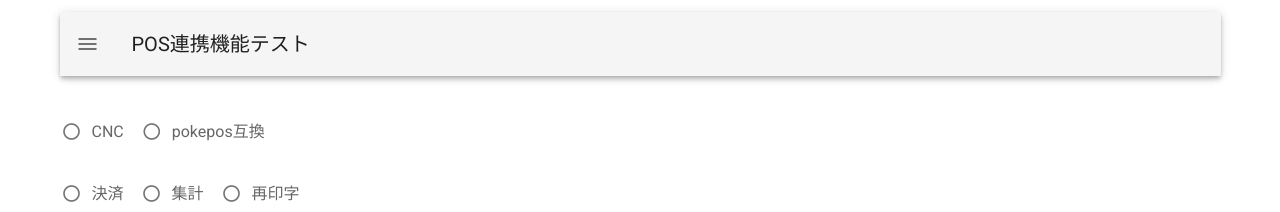
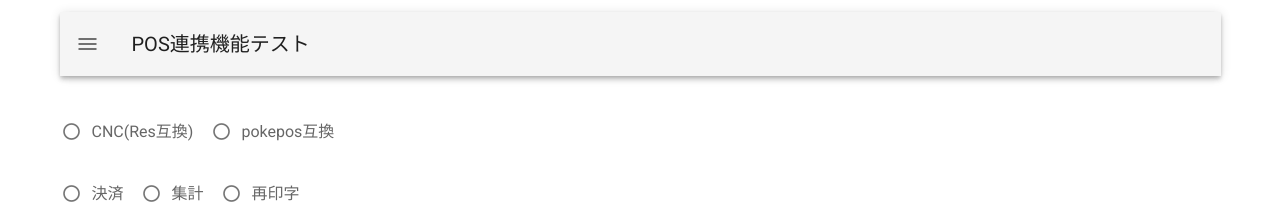
Before and after one commit to CODIANZ/clt.cnctools, a Vue app: page /tools/pos in a window 1280 px wide. Shown: the top 212 px of the page. Built offline with nearby package versions, Linux system fonts and the light colour scheme.

Commit message:
POS 連携処理 実装 (途中)

```diff
--- a/src/codes/UrlBuilder/Builders/Cnc.ts
+++ b/src/codes/UrlBuilder/Builders/Cnc.ts
@@ -74,7 +74,7 @@ export class Cnc extends Base {
   protected doLump() {
     const params = this.Params;
     if ((params.moneytype === "Credit" || params.moneytype === "NFC") && (params.job === "Sales" || params.job === "ApprovedSales")) {
-      return {"Lump": params.bLump ? "true" : "false"};
+      return {"lump": params.bLump ? "true" : "false"};
     }
     return undefined;
   }
--- a/src/views/tools/POS.vue
+++ b/src/views/tools/POS.vue
@@ -138,7 +138,7 @@
             :rules="[required,range(1,999999)]"
           />
         </v-col>
-        <v-col>
+        <v-col v-if="isLump">
           <v-checkbox
             v-model="m.p.bLump"
             label="一括払優先"
@@ -338,13 +338,12 @@ import { defineComponent, computed, reactive, ref, watch } from "@vue/compositio
 import { iform, validations } from "@/codes/FormUtil";
 import { UrlBuilder } from "@/codes/UrlBuilder";
 import { ResultStore } from "@/codes/ResultStore";
+import { mode_t } from "@/codes/UrlBuilder/Builders/Types";
 import dateFormat from "dateformat";
 import { debug } from "debug";
 const LOG = debug("app:POS");
 
 let builder: UrlBuilder.Base | undefined = undefined;
-
-type mode_t = "Pokepos" | "Cnc";
 
 const m = reactive({
   p: UrlBuilder.Base.DefaultParams,
@@ -371,7 +370,7 @@ interface field_item<T> {
 
 const modes: field_item<mode_t>[] = [
   {
-    label: "CNC",
+    label: "CNC(Res互換)",
     value: "Cnc"
   },
   {
@@ -813,7 +812,7 @@ export default defineComponent({
       return false;
     });
     const isReceiptNumber = computed(() => {
-      if ((m.p.job === 'Refund' || (m.p.menu === 'Reprint' && m.p.reprint === 'Slip')) &&
+      if ((m.p.job === 'Refund' || m.p.job === 'RefundReservedAuthority' || m.p.job === 'RefundApprovedSales' || (m.p.menu === 'Reprint' && m.p.reprint === 'Slip')) &&
         (m.p.moneytype === 'Credit' || m.p.moneytype === 'Cup' || m.p.moneytype === 'NFC' || m.p.moneytype === 'QP' || m.p.moneytype === 'ID')) {
         return true;
       }
```
